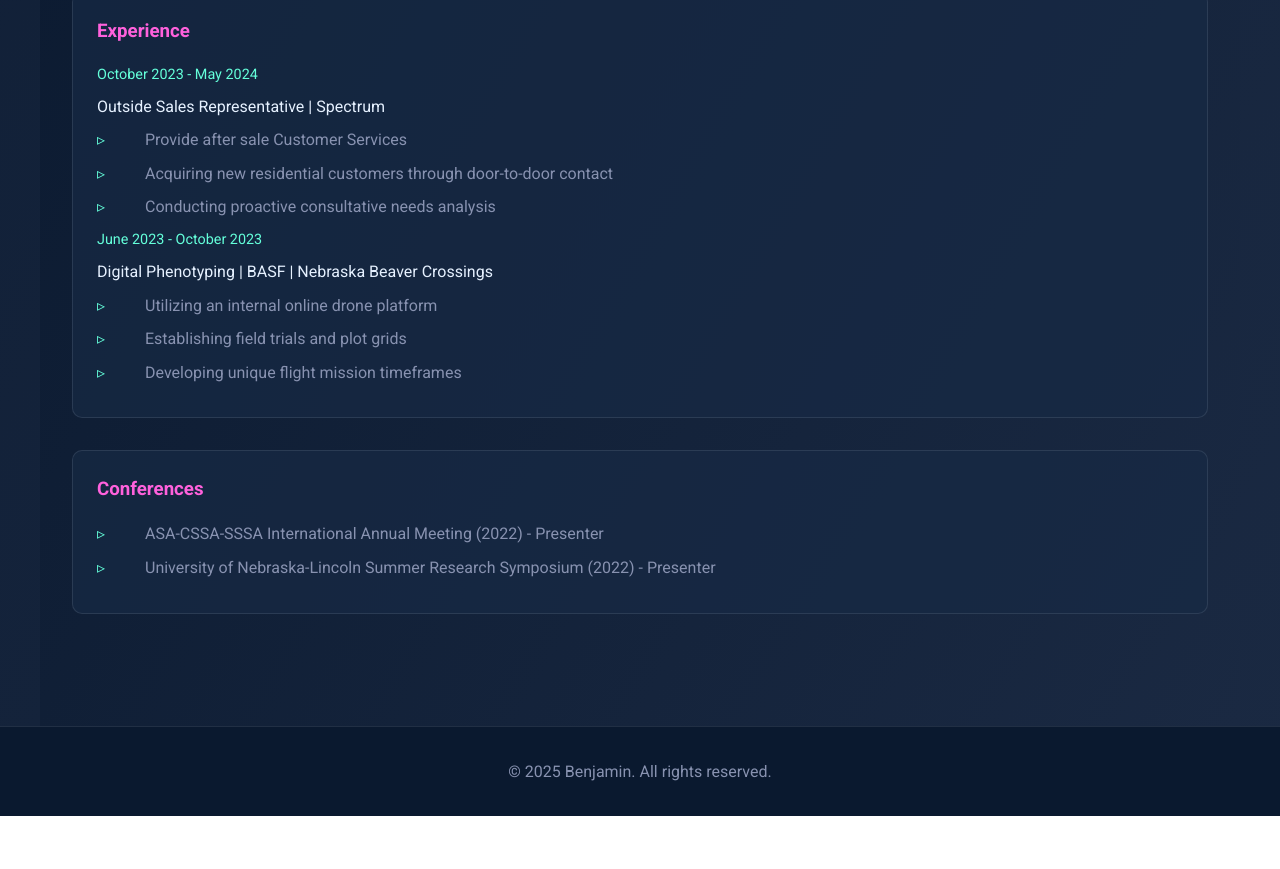
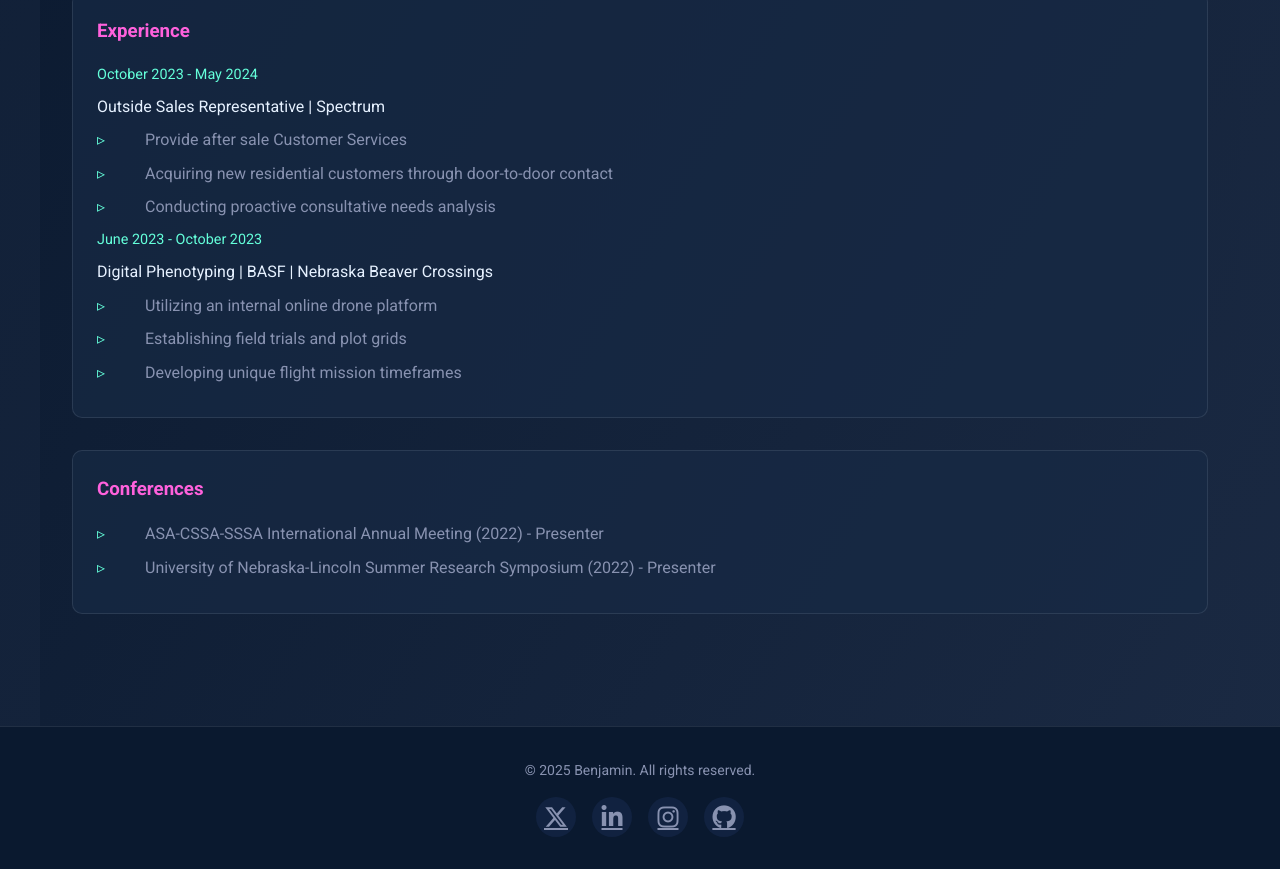
Before and after one commit to benduse/portfolio, a plain HTML site: page index.html in a window 1280 px wide. Shown: the part 2942-3811 px from the top of the page. Before the commit the page ends 3758 px from the top, so only its background shows below. Drawn offline with Linux system fonts and the light colour scheme.

Commit message:
Refactor footer styling and add social media links with improved accessibility features

```diff
--- a/css/modules/common.css
+++ b/css/modules/common.css
@@ -37,11 +37,16 @@ body {
 
 /* Footer styling */
 footer {
-    background: var(--navy-primary);
+    background: var(--color-navy-900);
     color: var(--text-slate);
     text-align: center;
-    padding: 2rem;
-    border-top: 1px solid var(--border-light);
+    padding: var(--space-8) var(--space-4);
+    border-top: 1px solid var(--color-border);
+}
+
+footer p {
+    margin-bottom: var(--space-4);
+    font-size: var(--font-size-sm);
 }
 
 /* Common hover effects */
@@ -80,3 +85,60 @@ section {
         font-size: 1.75rem;
     }
 }
+
+/* Social media icons styles */
+.social-links {
+    display: flex;
+    justify-content: center;
+    gap: var(--space-4);
+    margin-top: var(--space-4);
+}
+
+.social-icon {
+    color: var(--text-slate);
+    font-size: 1.5rem;
+    transition: all 0.3s ease;
+    display: inline-flex;
+    align-items: center;
+    justify-content: center;
+    width: 2.5rem;
+    height: 2.5rem;
+    border-radius: 50%;
+    background: var(--color-navy-800);
+}
+
+.social-icon:hover {
+    color: var(--accent-primary);
+    transform: translateY(-3px);
+    background: var(--color-navy-700);
+}
+
+/* Social icon specific colors on hover */
+.social-icon:hover .fa-x-twitter {
+    color: #1DA1F2;
+}
+
+.social-icon:hover .fa-linkedin-in {
+    color: #0077B5;
+}
+
+.social-icon:hover .fa-instagram {
+    background: -webkit-linear-gradient(45deg, #f09433 0%, #e6683c 25%, #dc2743 50%, #cc2366 75%, #bc1888 100%);
+    -webkit-background-clip: text;
+    background-clip: text;
+    -webkit-text-fill-color: transparent;
+}
+
+.social-icon:hover .fa-github {
+    color: #fff;
+}
+
+@media (max-width: 480px) {
+    .social-links {
+        gap: var(--space-2);
+    }
+
+    .social-icon {
+        font-size: 1.25rem;
+    }
+}
--- a/index.html
+++ b/index.html
@@ -32,6 +32,7 @@
 
     <!-- Fonts and Styles -->
     <link href="https://fonts.googleapis.com/css2?family=Roboto:wght@300;400;700&display=swap" rel="stylesheet">
+    <link rel="stylesheet" href="https://cdnjs.cloudflare.com/ajax/libs/font-awesome/6.5.1/css/all.min.css">
     <link rel="stylesheet" href="css/style.css">
 
     <!-- Favicon -->
@@ -208,6 +209,36 @@
 
     <footer>
         <p>&copy; 2025 Benjamin. All rights reserved.</p>
+        <div class="social-links" aria-label="Social Media Links">
+            <a href="https://x.com/Nbenduse"
+               class="social-icon"
+               target="_blank"
+               rel="noopener noreferrer"
+               aria-label="Follow me on X (formerly Twitter)">
+                <i class="fab fa-x-twitter" aria-hidden="true"></i>
+            </a>
+            <a href="https://www.linkedin.com/in/benjamin-niyodusenga/"
+               class="social-icon"
+               target="_blank"
+               rel="noopener noreferrer"
+               aria-label="Connect with me on LinkedIn">
+                <i class="fab fa-linkedin-in" aria-hidden="true"></i>
+            </a>
+            <a href="https://www.instagram.com/bennduse/"
+               class="social-icon"
+               target="_blank"
+               rel="noopener noreferrer"
+               aria-label="Follow me on Instagram">
+                <i class="fab fa-instagram" aria-hidden="true"></i>
+            </a>
+            <a href="https://github.com/benduse"
+               class="social-icon"
+               target="_blank"
+               rel="noopener noreferrer"
+               aria-label="Check out my projects on GitHub">
+                <i class="fab fa-github" aria-hidden="true"></i>
+            </a>
+        </div>
     </footer>
 
     <script src="js/script.js"></script>
```
